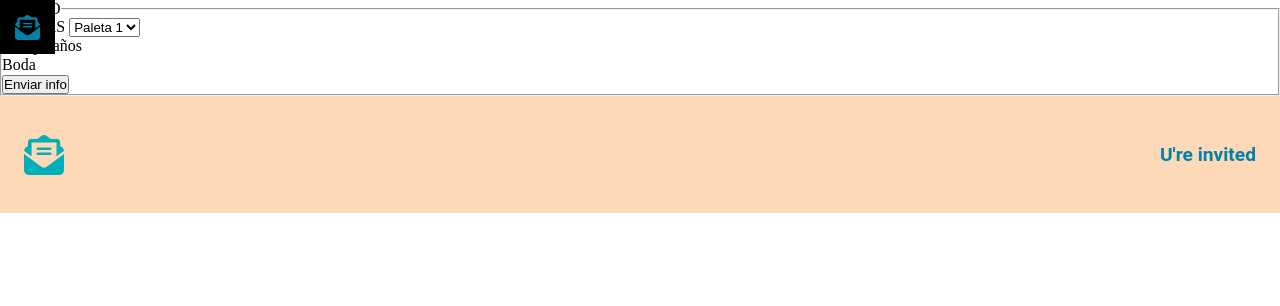
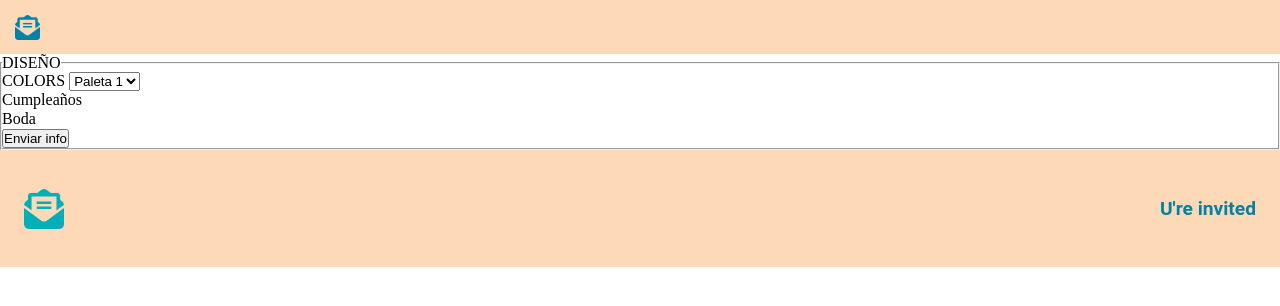
Before and after one commit to krsalvarez/project-promo-A-module-2-team-2, a website built with Vite: page src/pageform.html in a window 1280 px wide. Built offline with nearby package versions, Linux system fonts and the light colour scheme.

Commit message:
header ready

```diff
--- a/src/partials/header.html
+++ b/src/partials/header.html
@@ -1,7 +1,7 @@
 <header class="header">
 
     <div class="logo">
-        <a href="#">
+        <a href="#index_body">
         <img src="/images/logo-blue.png" alt="logo del equipo" class="logo__icon">
         </a>
     </div>
--- a/src/scss/layout/_header.scss
+++ b/src/scss/layout/_header.scss
@@ -1,14 +1,17 @@
 header {
-  position: fixed;
+  display: flex;
+  justify-content: space-between;
+  position: sticky;
+  background-color: $color4;
+  width: 100%;
+  margin-top: 0;
 }
 
 .logo {
-  z-index: 10;
   top: 0;
   left: 0;
   padding: 15px;
   padding-bottom: 10px;
-  background-color: black;
 
     &__icon {
       width: 25px;
```
